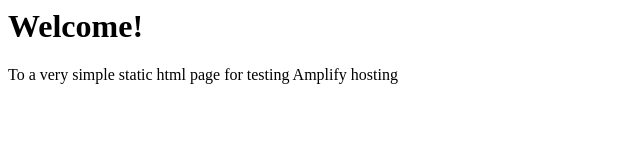
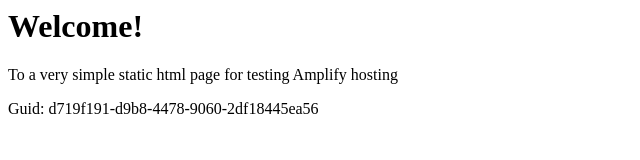
Before and after one commit to aws-aemilia-bom/Github-PR-Commit-Integration-Test-DoNotTouch-Gith-OKSLNVO2-v1-preprod-ap-south-1, a website: page src/index.html in a window 1280 px wide. Shown: the whole page, without its empty margins (0-640 px from the left). Drawn offline with Linux system fonts and the light colour scheme.

Commit message:
commit from integ tests

```diff
--- a/src/index.html
+++ b/src/index.html
@@ -1,3 +1,5 @@
+
+
 <html lang="en">
 
 <head>
@@ -10,6 +12,6 @@
 <body>
     <h1>Welcome!</h1>
     <p>To a very simple static html page for testing Amplify hosting</p>
-</body>
+    <p>Guid: d719f191-d9b8-4478-9060-2df18445ea56</p></body>
 
 </html>
```
